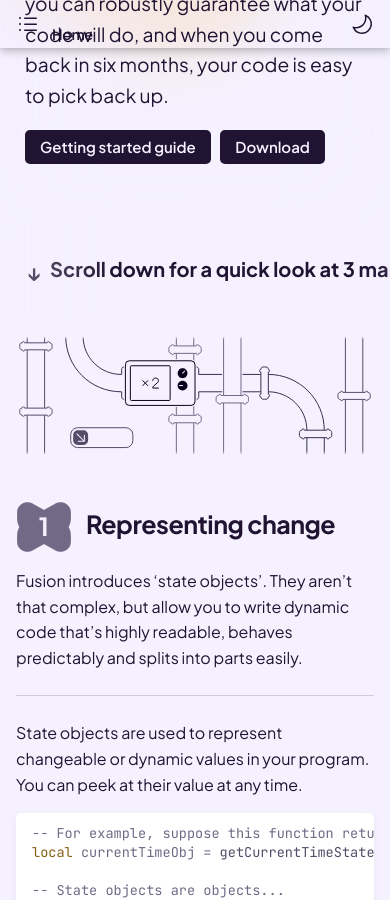
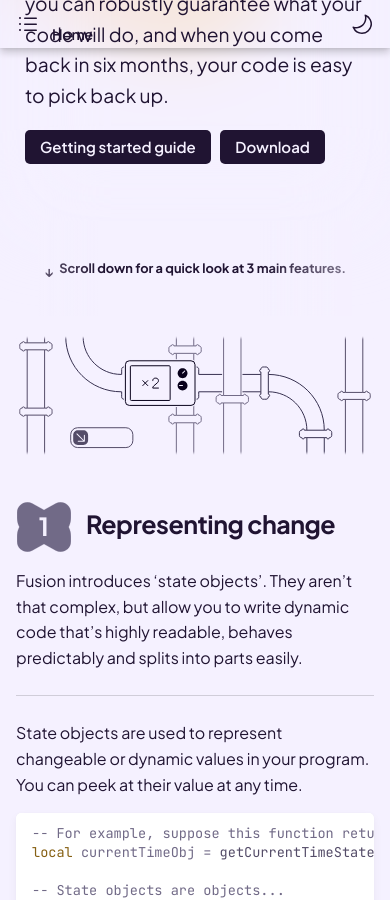
Before and after one commit to dphfox/Fusion, an MkDocs documentation site: the page built from docs/index.md, in a window 390 px wide and 900 px high, scrolled down 696 px. Built offline with MkDocs 1.6.1 and Material for MkDocs 9.7.7, drawn with Linux system fonts in a browser that asks for light colours; comment, search, counter and statistics services are not loaded; the version menu is left out.

Commit message:
Fluid type for home scroll text

```diff
--- a/docs/assets/theme/home.css
+++ b/docs/assets/theme/home.css
@@ -115,14 +115,15 @@
 	align-items: center;
 	justify-content: center;
 
-	width: max-content;
+	width: 100%;
+	max-width: max-content;
 	padding: 0.5em;
 
 	animation: home-scroll-entry 0.5s ease 1s both;
 
 	background-color: var(--fusiondoc-bg-1);
 	font-weight: 700;
-	font-size: 1.25em;
+	font-size: calc(clamp(0.8em, 3vw, 1.25em));
 	overflow: hidden;
 }
 
```
